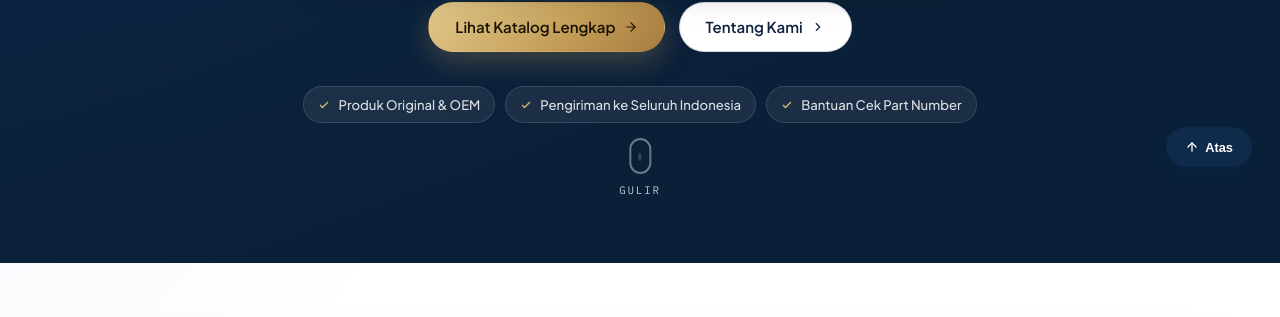
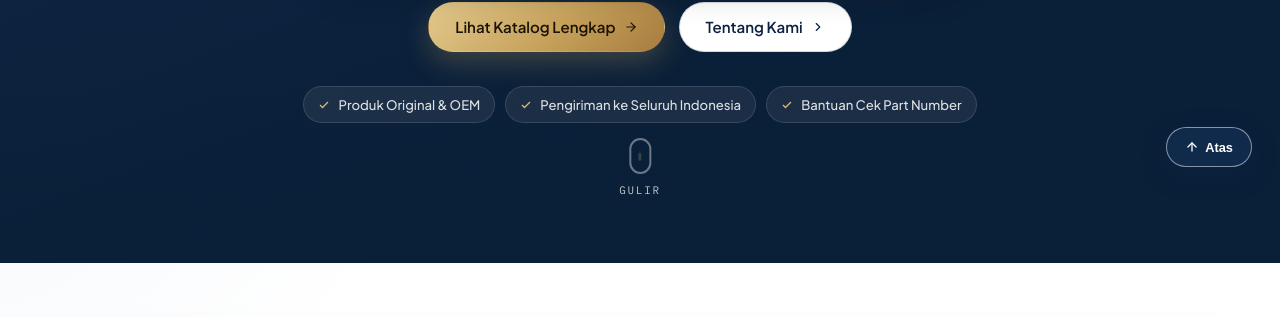
Before and after one commit to robertusdanan/cvsrirejekimotor, a PHP site: page / in a window 1280 px wide. Shown: the part 537-854 px from the top of the page. Run offline with PHP 8.4, Linux system fonts and the light colour scheme; data that the repository does not hold is empty; settings files or empty folders that the repository lacks are supplied.

Commit message:
Tombol Atas: border putih supaya terbaca di footer navy + hero gelap

```diff
--- a/assets/css/style.css
+++ b/assets/css/style.css
@@ -1102,13 +1102,13 @@ h1, h2 {
 .back-to-top {
   position: fixed; bottom: 96px; right: 28px; z-index: 998;
   box-shadow: 0 8px 24px rgba(15, 42, 74, 0.35);
-  background: #0F2A4A; border: 1px solid #0F2A4A;
+  background: #0F2A4A; border: 1px solid rgba(255, 255, 255, 0.5);
   color: #FFFFFF; border-radius: var(--radius-pill);
   padding: 8px 18px; min-height: 40px; cursor: pointer; display: inline-flex; align-items: center; gap: 6px;
   font-size: 0.8rem; font-weight: 600; transition: all 0.2s ease;
 }
 .back-to-top:hover {
-  background: #1A56DB; border-color: #1A56DB;
+  background: #1A56DB; border-color: rgba(255, 255, 255, 0.65);
   color: #FFFFFF; transform: translateY(-2px);
 }
 
```
